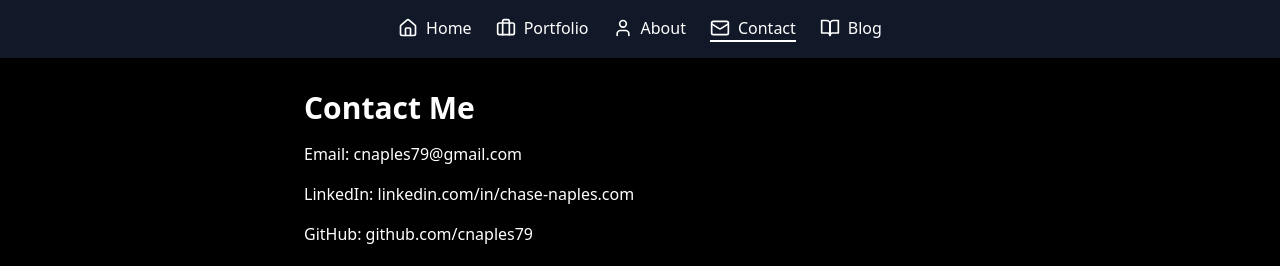
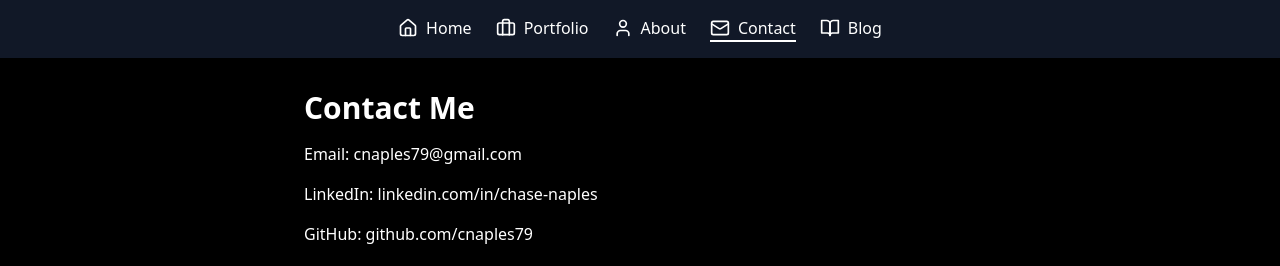
Before and after one commit to cnaples79/portfolio-app-1, a Next.js app: page / in a window 1280 px wide. Both pictures are taken after a click on the button "Contact". Shown: the top 266 px of the page. Built offline with nearby package versions, Linux system fonts and the light colour scheme.

Commit message:
Update index.tsx

```diff
--- a/pages/index.tsx
+++ b/pages/index.tsx
@@ -117,7 +117,7 @@ const Contact = () => {
     <div className="max-w-2xl mx-auto text-white">
       <h2 className="text-3xl font-bold mb-4">Contact Me</h2>
       <p className="mb-4">Email: cnaples79@gmail.com</p>
-      <p className="mb-4">LinkedIn: linkedin.com/in/chase-naples.com</p>
+      <p className="mb-4">LinkedIn: linkedin.com/in/chase-naples</p>
       <p className="mb-4">GitHub: github.com/cnaples79</p>
       <form onSubmit={handleSubmit} className="space-y-4">
         <div>
```
